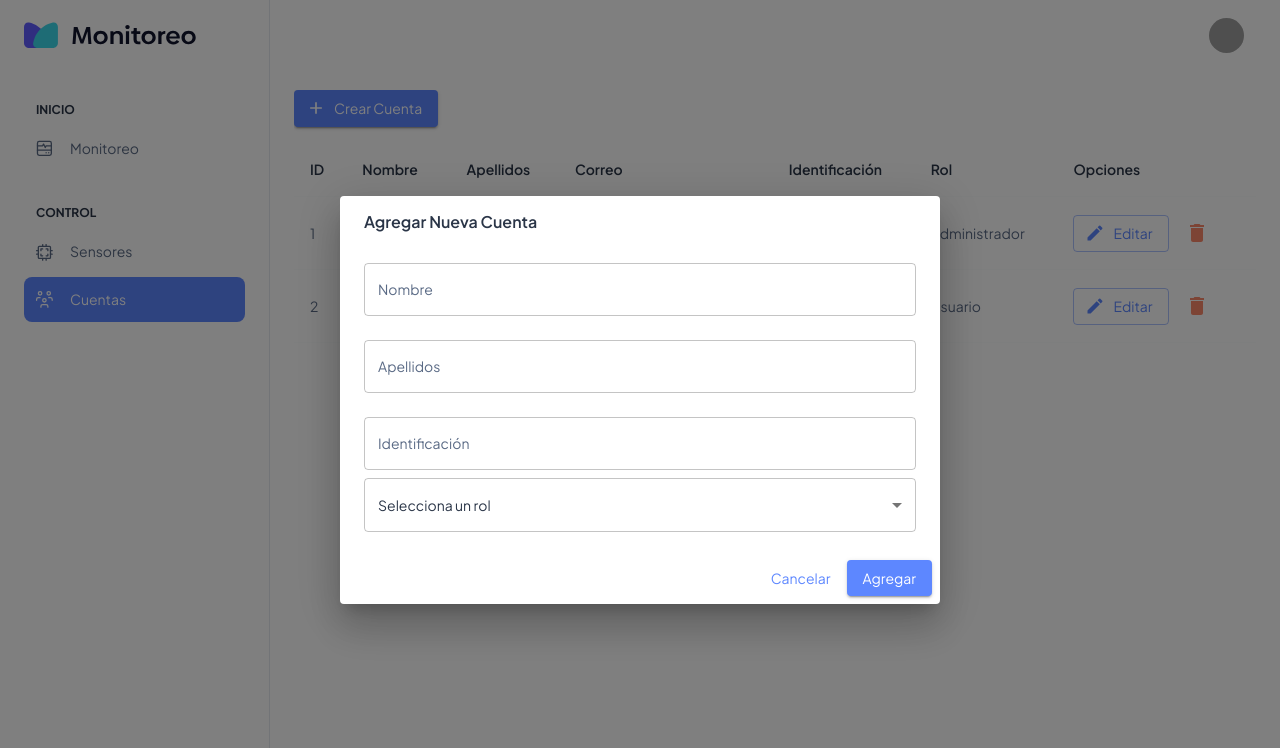
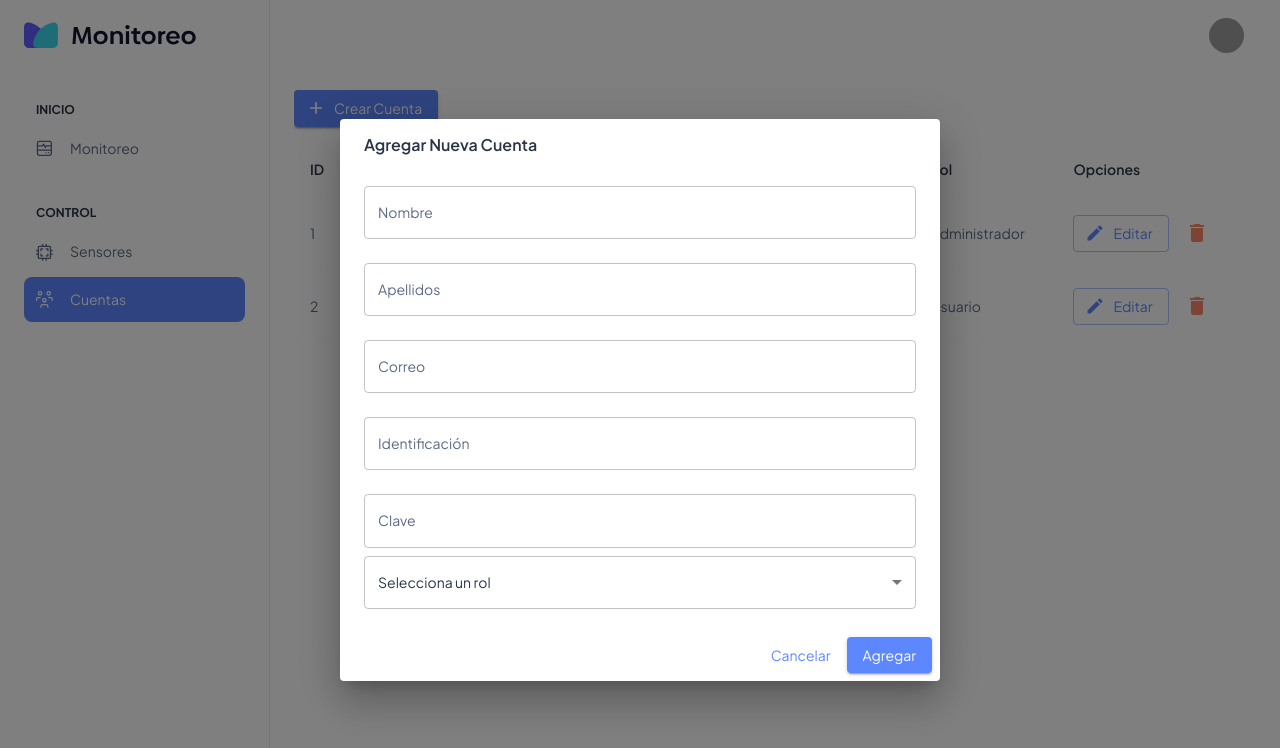
Before and after one commit to IvanG0nzalez/monitoreo-ambiental-microservicios, a Next.js app in the folder frontend-microservicios/: page /control/cuentas in a window 1280 px wide. Both pictures are taken after a click on the button "Crear Cuenta". Shown: the top 748 px of the page. Built offline with nearby package versions, Linux system fonts and the light colour scheme; grey boxes are pictures that could not be loaded.

Commit message:
Actualización campo de correo y clave en modulo cuentas

```diff
--- a/frontend-microservicios/src/app/(DashboardLayout)/control/cuentas/page.tsx
+++ b/frontend-microservicios/src/app/(DashboardLayout)/control/cuentas/page.tsx
@@ -34,6 +34,7 @@ const UserAccounts = () => {
       correo: "example@gmail.comxd",
       identificacion: "1105966360",
       rol: "Administrador",
+      clave: "password1",
     },
     {
       id: 2,
@@ -42,6 +43,7 @@ const UserAccounts = () => {
       correo: "example@gmail.comxd",
       identificacion: "1105966360",
       rol: "Usuario",
+      clave: "password2",
     },
   ]);
 
@@ -51,6 +53,7 @@ const UserAccounts = () => {
     correo: "",
     identificacion: "",
     rol: "",
+    clave: "",
   });
 
   const [editUser, setEditUser] = useState({
@@ -60,6 +63,7 @@ const UserAccounts = () => {
     correo: "",
     identificacion: "",
     rol: "",
+    clave: "",
   });
 
   const [open, setOpen] = useState(false);
@@ -81,6 +85,7 @@ const UserAccounts = () => {
       correo: string;
       identificacion: string;
       rol: string;
+      clave: string;
     }>
   ) => {
     setEditUser(user);
@@ -103,6 +108,7 @@ const UserAccounts = () => {
       correo: "",
       identificacion: "",
       rol: "",
+      clave: "",
     });
     handleClose();
   };
@@ -264,9 +270,26 @@ const UserAccounts = () => {
             margin="normal"
           />
           <TextField
+            name="correo"
+            label="Correo"
+            value={newUser.correo}
+            onChange={handleChange}
+            fullWidth
+            margin="normal"
+          />
+          <TextField
             name="identificacion"
             label="Identificación"
             value={newUser.identificacion}
+            onChange={handleChange}
+            fullWidth
+            margin="normal"
+          />
+          <TextField
+            name="clave"
+            label="Clave"
+            type="password"
+            value={newUser.clave}
             onChange={handleChange}
             fullWidth
             margin="normal"
@@ -315,9 +338,26 @@ const UserAccounts = () => {
             margin="normal"
           />
           <TextField
+            name="correo"
+            label="Correo"
+            value={editUser.correo}
+            onChange={handleEditChange}
+            fullWidth
+            margin="normal"
+          />
+          <TextField
             name="identificacion"
             label="Identificación"
             value={editUser.identificacion}
+            onChange={handleEditChange}
+            fullWidth
+            margin="normal"
+          />
+          <TextField
+            name="clave"
+            label="Clave"
+            type="password"
+            value={editUser.clave}
             onChange={handleEditChange}
             fullWidth
             margin="normal"
```
